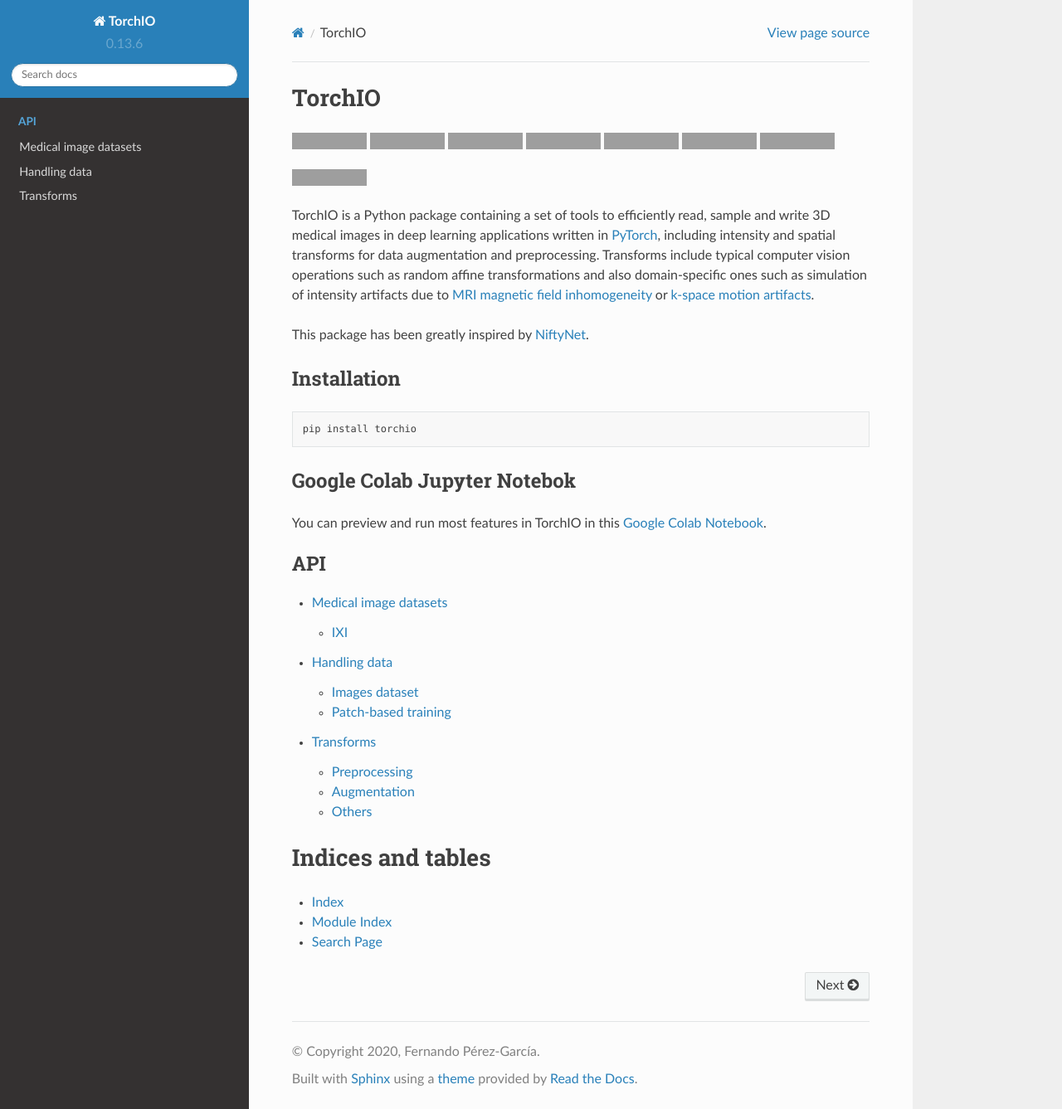
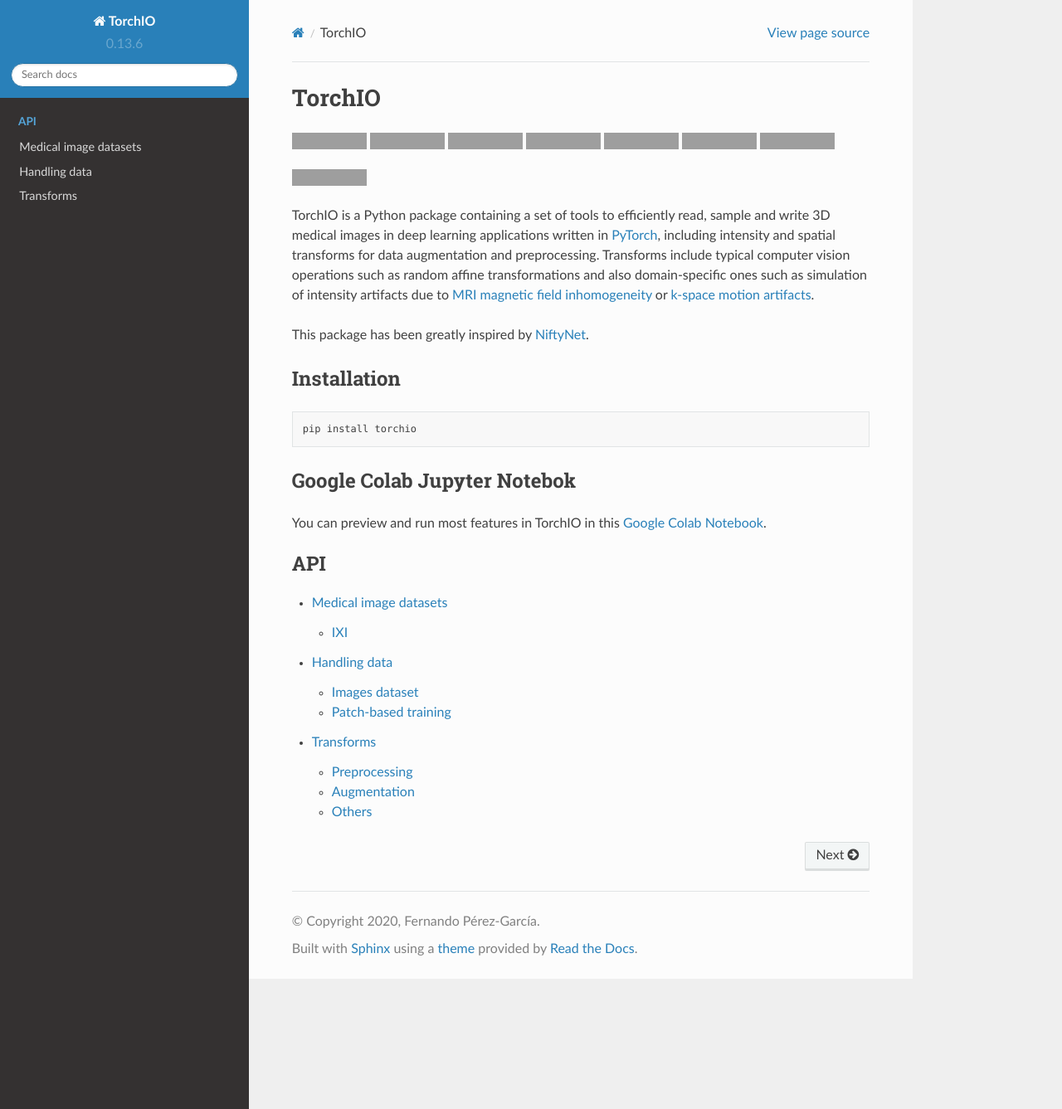
Before and after one commit to TorchIO-project/torchio, a Sphinx documentation site: the page built from docs/source/index.rst, in a window 1280 px wide and 1337 px high, cut to the strip 0-1337 px from the top of the window. Shown: the whole strip at 83% size. Built offline with Sphinx 7.4.7 and the Read the Docs theme 2.0.0, drawn with Linux system fonts in a browser that asks for light colours; grey boxes are pictures that could not be loaded.

Commit message:
Update docs

```diff
--- a/docs/source/index.rst
+++ b/docs/source/index.rst
@@ -74,11 +69,3 @@
    datasets.rst
    data/data.rst
    transforms/transforms.rst
-
-
-Indices and tables
-==================
-
-* :ref:`genindex`
-* :ref:`modindex`
-* :ref:`search`
```
Also changed, not shown: other parts of docs/source/index.rst (+0 -5 lines).
